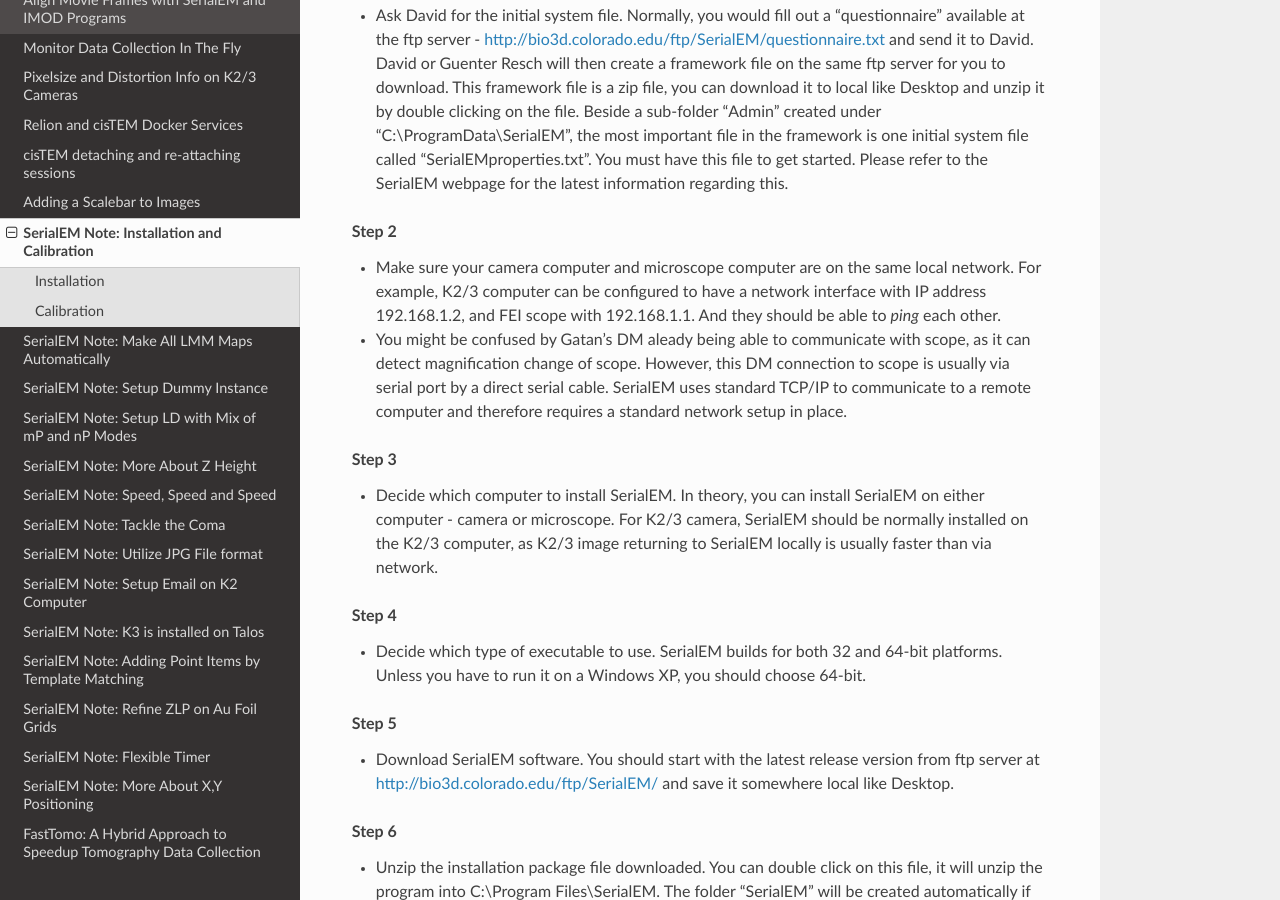
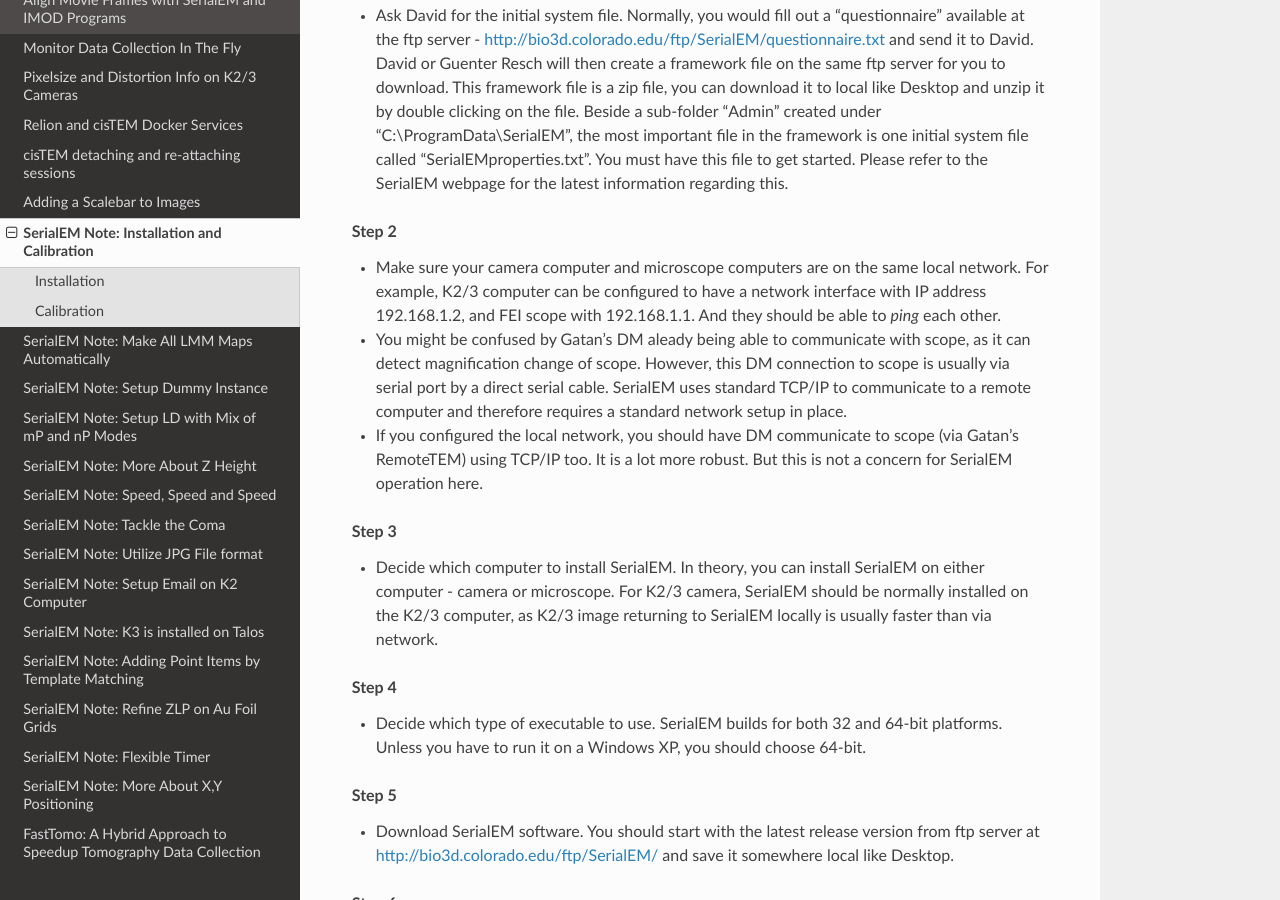
Before and after one commit to xuchen66/sphinx-emdocs, a Sphinx documentation site: the page built from source/serialEM-note-install-and-calib.rst, in a window 1280 px wide and 900 px high, scrolled down 723 px. Built offline with Sphinx 7.4.7 and the Read the Docs theme 2.0.0, drawn with Linux system fonts in a browser that asks for light colours; pages that are not in the unit, such as notebooks, are missing from menus.

Commit message:
Update serialEM-note-install-and-calib.rst

```diff
--- a/source/serialEM-note-install-and-calib.rst
+++ b/source/serialEM-note-install-and-calib.rst
@@ -29,8 +29,9 @@
 
 .. rubric:: Step 2
 
-- Make sure your camera computer and microscope computer are on the same local network. For example, K2/3 computer can be configured to have a network interface with IP address 192.168.1.2, and FEI scope with 192.168.1.1. And they should be able to *ping* each other.
+- Make sure your camera computer and microscope computers are on the same local network. For example, K2/3 computer can be configured to have a network interface with IP address 192.168.1.2, and FEI scope with 192.168.1.1. And they should be able to *ping* each other.
 - You might be confused by Gatan's DM aleady being able to communicate with scope, as it can detect magnification change of scope. However, this DM connection to scope is usually via serial port by a direct serial cable. SerialEM uses standard TCP/IP to communicate to a remote computer and therefore requires a standard network setup in place.
+- If you configured the local network, you should have DM communicate to scope (via Gatan's RemoteTEM) using TCP/IP too. It is a lot more robust. But this is not a concern for SerialEM operation here.
 
 .. rubric:: Step 3
 
```
